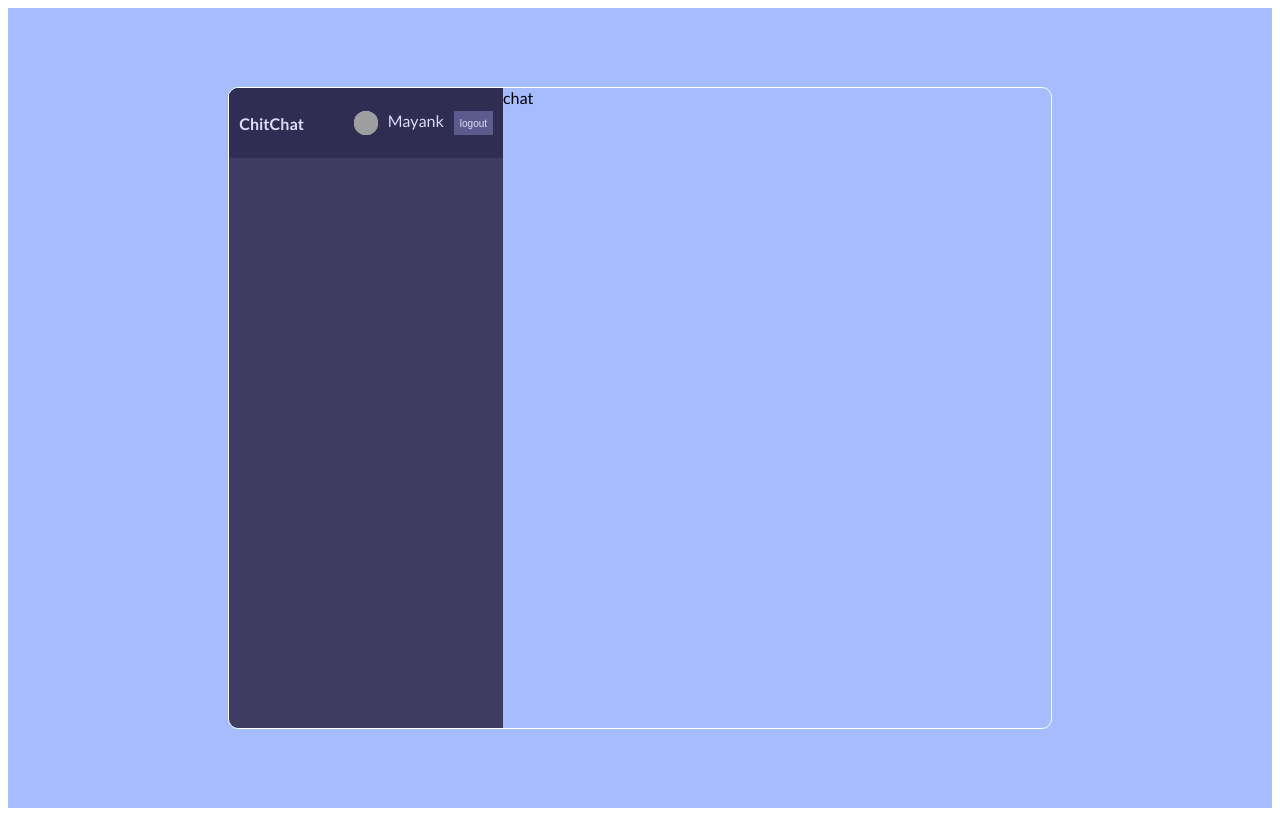
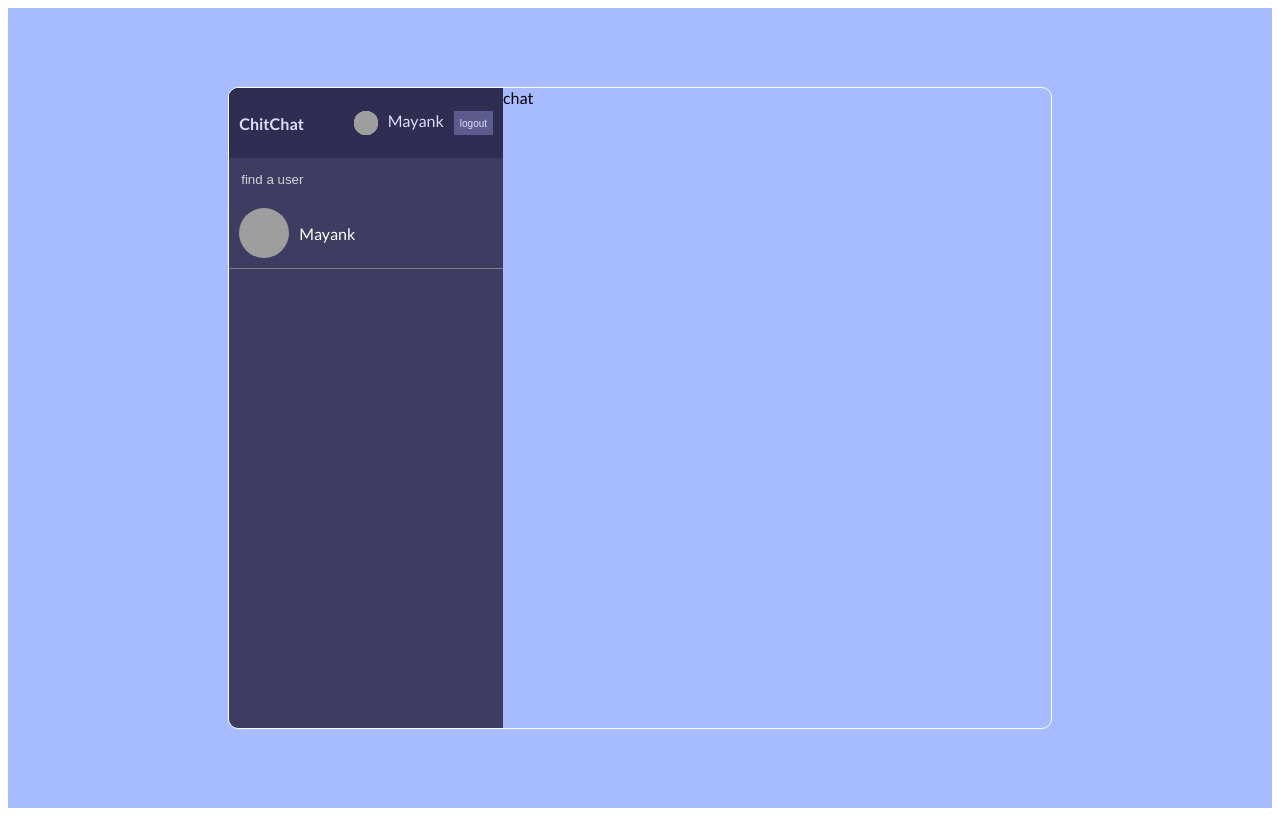
Before and after one commit to mayankmehta19032003/ChitChat, a React (Vite) app: page / in a window 1280 px wide. Built offline with nearby package versions, Linux system fonts and the light colour scheme; grey boxes are pictures that could not be loaded.

Commit message:
completed search bar

```diff
--- a/src/components/SearchBar.jsx
+++ b/src/components/SearchBar.jsx
@@ -2,8 +2,16 @@
 
 const SearchBar = () => {
   return (
-    <div>
-
+    <div className='search'>
+      <div className="searchForm">
+        <input type="text" placeholder='find a user'  />
+      </div>
+      <div className="userChat">
+        <img src="https://images.pexels.com/photos/1212984/pexels-photo-1212984.jpeg?auto=compress&cs=tinysrgb&w=600" alt="" />
+        <div className='userChatInfo'>
+          <span>Mayank</span>
+        </div>
+      </div>
     </div>
   )
 }
--- a/src/components/Sidebar.jsx
+++ b/src/components/Sidebar.jsx
@@ -1,10 +1,14 @@
 import React from 'react'
 import Navbar from './Navbar';
+import SearchBar from './SearchBar';
+import Chats from './Chats';
 
 const Sidebar = () => {
   return (
     <div className='sidebar'>
       <Navbar/>
+      <SearchBar/>
+      <Chats/>
     </div>
   )
 }
--- a/src/style.scss
+++ b/src/style.scss
@@ -133,6 +133,50 @@
                         cursor: pointer;
                     }
                 }
+
+            }
+
+            .search{
+                border-bottom: 1px solid gray;
+
+                .searchForm{
+                    padding: 10px;
+
+                    input{
+                        background-color: transparent;
+                        border: none;
+                        color: white;
+                        outline: none;
+
+                        &::placeholder{
+                            color: lightgray;
+                        }
+                    }
+                }
+
+                .userChat{
+                    padding: 10px;
+                    display: flex;
+                    align-items: center;
+                    gap: 10px;
+                    color: white;
+                    cursor: pointer;
+
+                    &:hover{
+                        background-color: #2f2d52;
+                    }
+
+                    img{
+                        width: 50px;
+                        height: 50px;
+                        border-radius: 50%;
+                        object-fit: cover;
+                    }
+
+                    .userChatInfo{
+
+                    }
+                }
             }
         }
 
```
